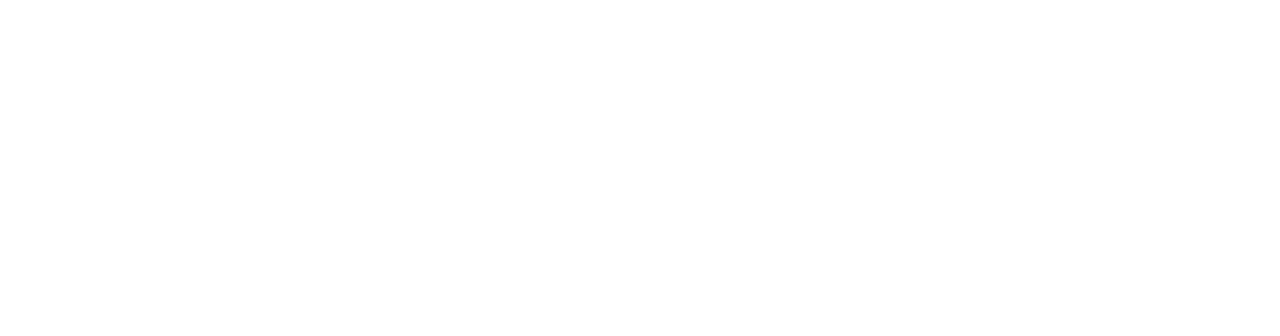
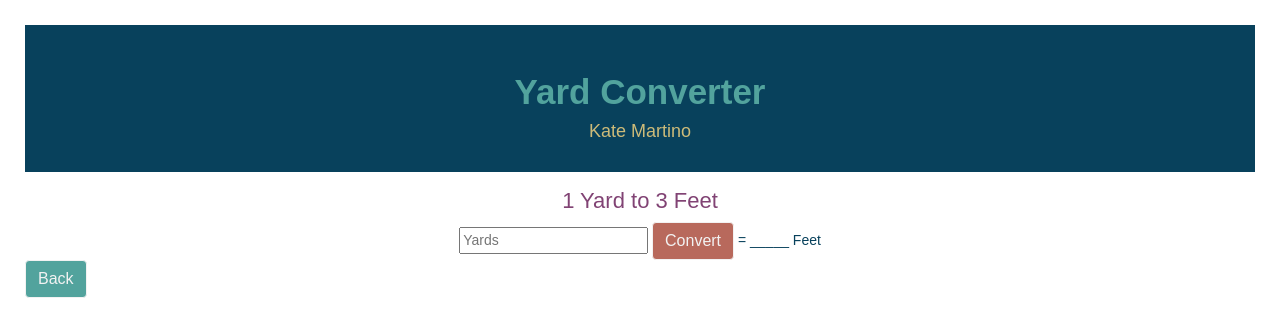
Before and after one commit to sophbohr22/UnitConversion, a plain HTML site: page unitConversionProject/Pages/yardconversion.html in a window 1280 px wide. Drawn offline with nearby package versions, Linux system fonts and the light colour scheme.

Commit message:
added the button with conversion

```diff
--- a/unitConversionProject/Pages/yardconversion.html
+++ b/unitConversionProject/Pages/yardconversion.html
@@ -1,10 +1,53 @@
-<!DOCTYPE html>
 <html>
 <head>
-    <meta charset="utf-8" />
-    <title></title>
+	<meta charset="utf-8" />
+	<link href="../bootstrap.css" rel="stylesheet" />
+	<link href="StyleSheet.css" rel="stylesheet" />
+	<title></title>
 </head>
 <body>
-
+	<div style="background-color: #08415C">
+		<p>/</p>
+		<h1>Yard Converter</h1>
+		<h3 style="text-align: center">Kate Martino</h3>
+		<p>/</p>
+	</div>
+	<div>
+		<h2 style="text-align: center">
+			1 Yard to 3 Feet
+		</h2>
+	</div>
+	<div class="row" id="app">
+		<div class="col-md-2">
+		</div>
+		<div class="col-md-8" style="text-align: center">
+			<input v-model="conVal" type="number" placeholder="Yards" />
+			<button class="btn btn-convert" v-on:click="convertClicked">Convert</button>
+			<p style="display: inline"> = {{ conversion }} Feet</p>
+		</div>
+		<div class="col-md-2">
+		</div>
+	</div>
+	<div>
+		<a href="index.html" class="btn btn-nav">Back</a>
+	</div>
 </body>
 </html>
+
+<script src= "https://unpkg.com/vue"></script>
+<script>
+	var app = new Vue({
+		el: '#app',
+		data: {
+			conversion: "_____",
+			conVal: ""
+		},
+		methods: {
+			convertClicked: function() {
+				this.conversion = this.conVal * 3;
+			}
+
+		}
+	})
+
+</script>
```
